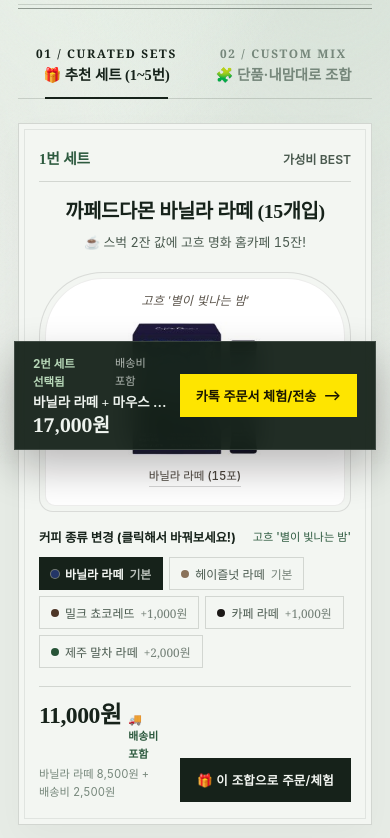
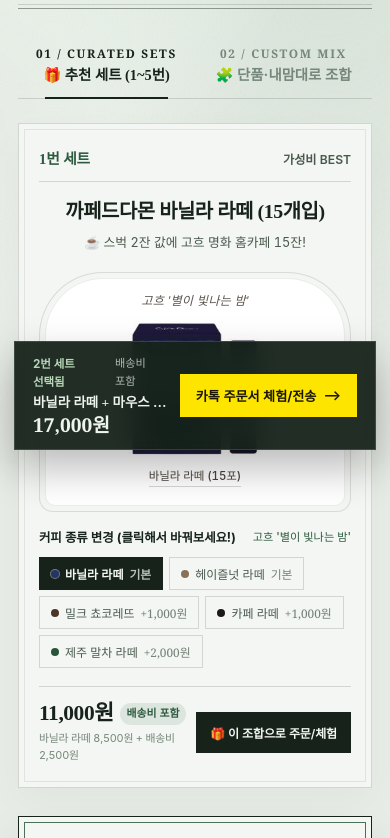
Before and after one commit to audckswl-prog/birthday-gift, a plain HTML site: page index.html in a window 390 px wide. Shown: the part 380-1218 px from the top of the page. Drawn offline with Linux system fonts and the light colour scheme; a web font is replaced by a local one.

Commit message:
Fix shipping-included badge wrapping on mobile (v=6)

```diff
--- a/app.js
+++ b/app.js
@@ -363,7 +363,7 @@ function renderSets() {
           <div class="price-block">
             <div class="price-main-row">
               <span class="set-price" id="set-price-${setObj.num}">${formatKRW(comp.totalPrice)}</span>
-              <span class="ship-included-tag">🚚 배송비 포함</span>
+              <span class="ship-included-tag">배송비 포함</span>
             </div>
             <span class="price-breakdown" id="set-breakdown-${setObj.num}">${comp.breakdown}</span>
           </div>
--- a/index.html
+++ b/index.html
@@ -23,7 +23,7 @@
   <link href="https://fonts.googleapis.com/css2?family=Cormorant+Garamond:ital,wght@0,500;0,600;0,700;1,400;1,600&family=Gowun+Batang:wght@400;700&display=swap" rel="stylesheet" />
   <link rel="preconnect" href="https://cdn.jsdelivr.net" crossorigin />
   <link rel="stylesheet" href="https://cdn.jsdelivr.net/gh/orioncactus/pretendard@v1.3.9/dist/web/variable/pretendardvariable-dynamic-subset.min.css" />
-  <link rel="stylesheet" href="styles.css?v=5" />
+  <link rel="stylesheet" href="styles.css?v=6" />
 </head>
 <body>
   <!-- 필름 그레인 & 창가 자연광 오버레이 (서울 감성카페 공간감 연출) -->
@@ -260,6 +260,6 @@
   <!-- 복사 완료 토스트 알림 -->
   <div id="toast" class="toast hidden" role="status" aria-live="polite"></div>
 
-  <script src="app.js?v=5"></script>
+  <script src="app.js?v=6"></script>
 </body>
 </html>
--- a/styles.css
+++ b/styles.css
@@ -623,9 +623,9 @@ body {
 /* 카드 하단 가격 & 티켓 발권 버튼 */
 .set-card-footer {
   display: flex;
-  align-items: flex-end;
+  align-items: center;
   justify-content: space-between;
-  gap: 12px;
+  gap: 8px;
   padding-top: 14px;
   border-top: 1px solid var(--line-fine);
 }
@@ -633,6 +633,7 @@ body {
 .price-block {
   display: flex;
   flex-direction: column;
+  min-width: 0;
 }
 
 .price-label-en {
@@ -644,17 +645,20 @@ body {
 
 .price-main-row {
   display: flex;
-  align-items: baseline;
-  gap: 7px;
+  align-items: center;
+  gap: 6px;
+  flex-wrap: nowrap;
 }
 
 .set-price {
   font-family: var(--font-serif-ko);
-  font-size: 1.48rem;
+  font-size: 1.34rem;
   font-weight: 700;
   color: var(--ink-primary);
   line-height: 1.2;
   letter-spacing: -0.02em;
+  white-space: nowrap;
+  flex-shrink: 0;
   transition: color 0.25s ease, transform 0.25s ease;
 }
 
@@ -671,29 +675,36 @@ body {
 .ship-included-tag {
   font-size: 0.68rem;
   color: var(--accent-main);
+  background: var(--accent-soft);
+  padding: 2px 7px;
+  border-radius: 999px;
   font-weight: 600;
+  white-space: nowrap;
+  flex-shrink: 0;
 }
 
 .price-breakdown {
-  font-size: 0.7rem;
+  font-size: 0.68rem;
   color: var(--ink-muted);
   margin-top: 3px;
+  letter-spacing: -0.02em;
 }
 
 .select-set-btn {
   background: var(--ink-primary);
   color: var(--bg-card);
   border: 1px solid var(--ink-primary);
-  padding: 12px 16px;
+  padding: 11px 13px;
   font-family: var(--font-sans);
-  font-size: 0.78rem;
+  font-size: 0.75rem;
   font-weight: 600;
-  letter-spacing: 0.02em;
+  letter-spacing: -0.01em;
+  white-space: nowrap;
   cursor: pointer;
   transition: all 0.22s ease;
   display: inline-flex;
   align-items: center;
-  gap: 8px;
+  gap: 6px;
   flex-shrink: 0;
 }
 
```
Also changed, not shown: pick.html (+2 -2 lines).
